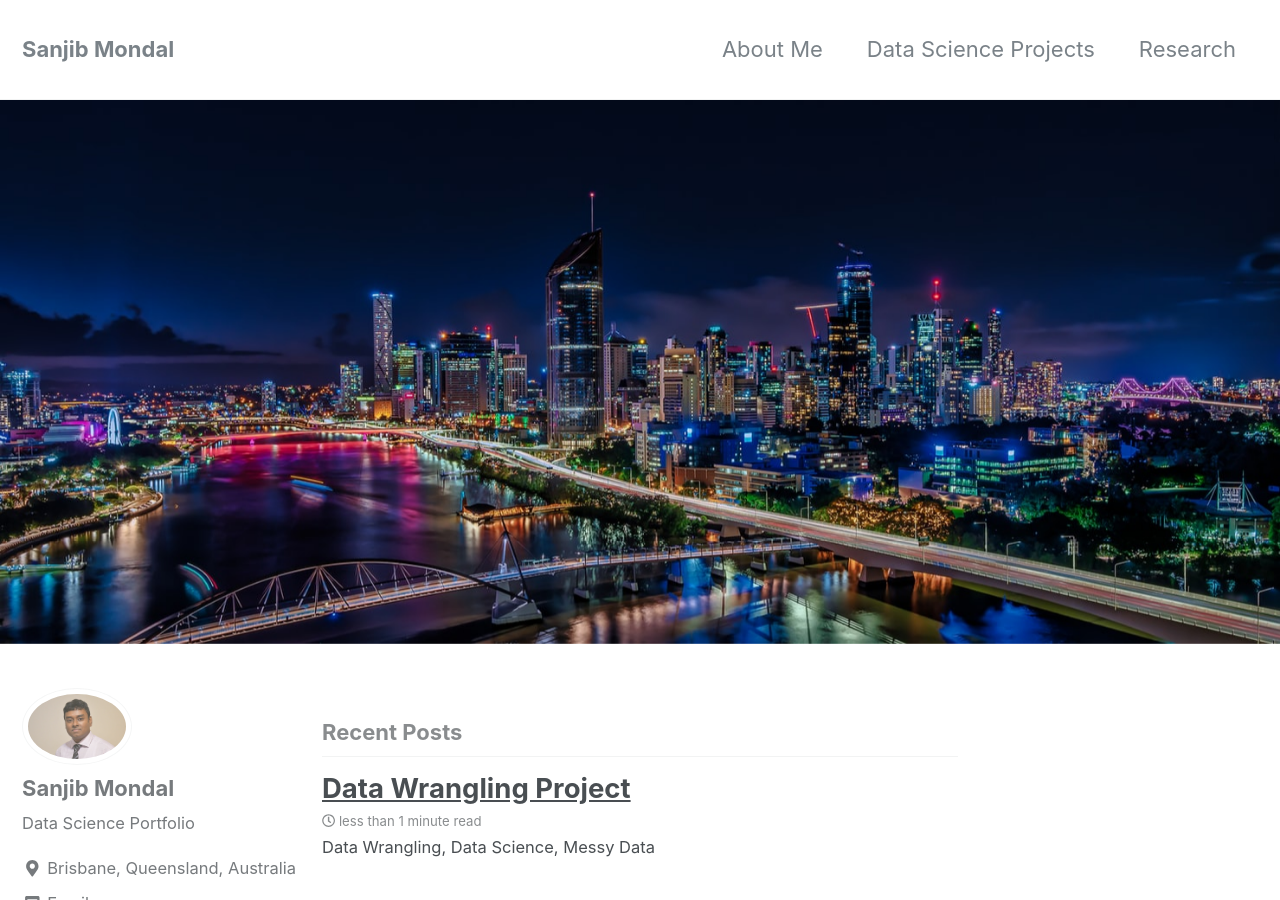
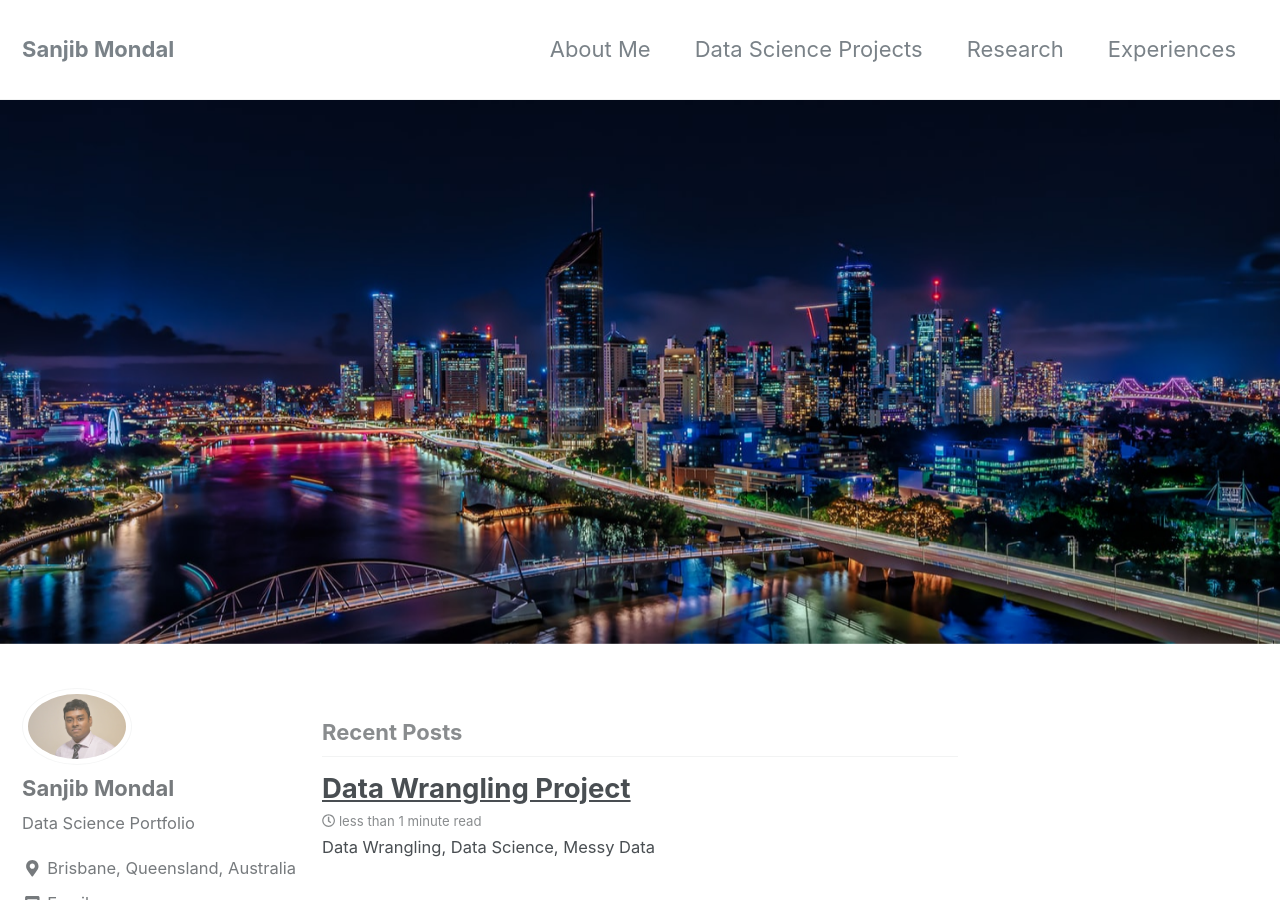
Before and after one commit to Sanjib-Mondal/Sanjib-Mondal.Co, a Jekyll site: the page built from index.html, in a window 1280 px wide and 900 px high. Built offline with Jekyll 4.4.1, drawn with Linux system fonts in a browser that asks for light colours; nearby versions of some CDN libraries; the list of posts is cut into pages by our own code.

Commit message:
Update navigation.yml

```diff
--- a/_data/navigation.yml
+++ b/_data/navigation.yml
@@ -1,11 +1,13 @@
 # main links
 main:
   - title: "About Me"
-    url: /about/
+    url: /About/
   - title: "Data Science Projects"
     url: /data-wrangling/
   - title: "Research"
     url: /Research/
+  - title: "Experiences"
+    url: /Experiences/
   # - title: "About"
   #   url: https://mmistakes.github.io/minimal-mistakes/about/
   # - title: "Sample Posts"
```
